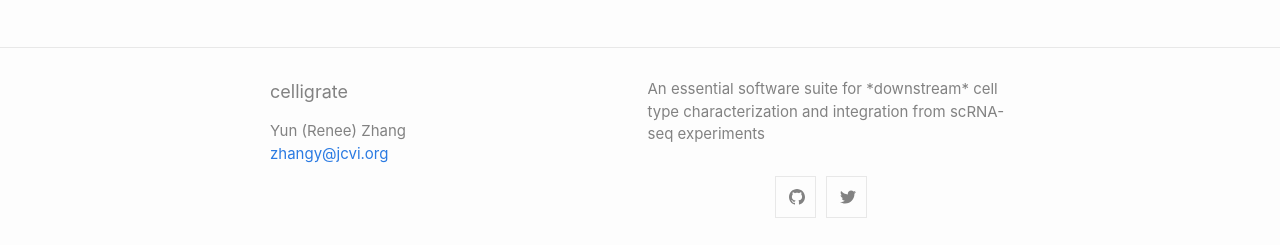
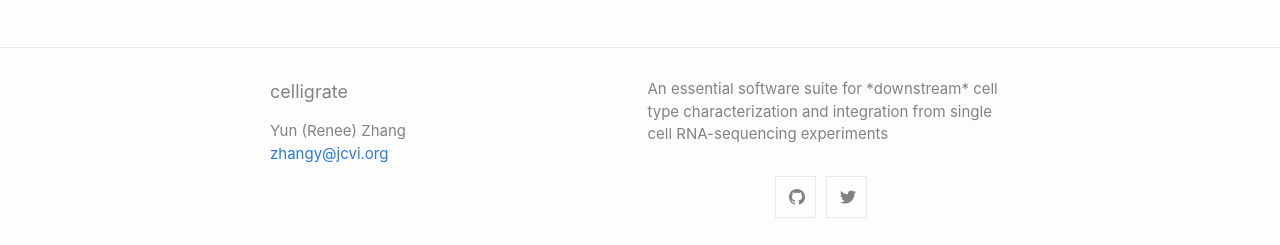
Before and after one commit to JCVenterInstitute/celligrate, a Jekyll site: the page built from index.md, in a window 1280 px wide. Shown: the part 1319-1564 px from the top of the page. Built offline with Jekyll 4.4.1, drawn with Linux system fonts in a browser that asks for light colours; our own code applies the rules of GitHub Pages for plain Markdown files.

Commit message:
edit description

```diff
--- a/_config.yml
+++ b/_config.yml
@@ -6,7 +6,7 @@ title: celligrate
 author: Yun (Renee) Zhang
 email: zhangy@jcvi.org
 description: > # this means to ignore newlines until "show_excerpts:"
-  An essential software suite for *downstream* cell type characterization and integration from scRNA-seq experiments
+  An essential software suite for *downstream* cell type characterization and integration from single cell RNA-sequencing experiments
 show_excerpts: false # set to true to show excerpts on the homepage
 logo: /assets/jcvi.png
 
```
